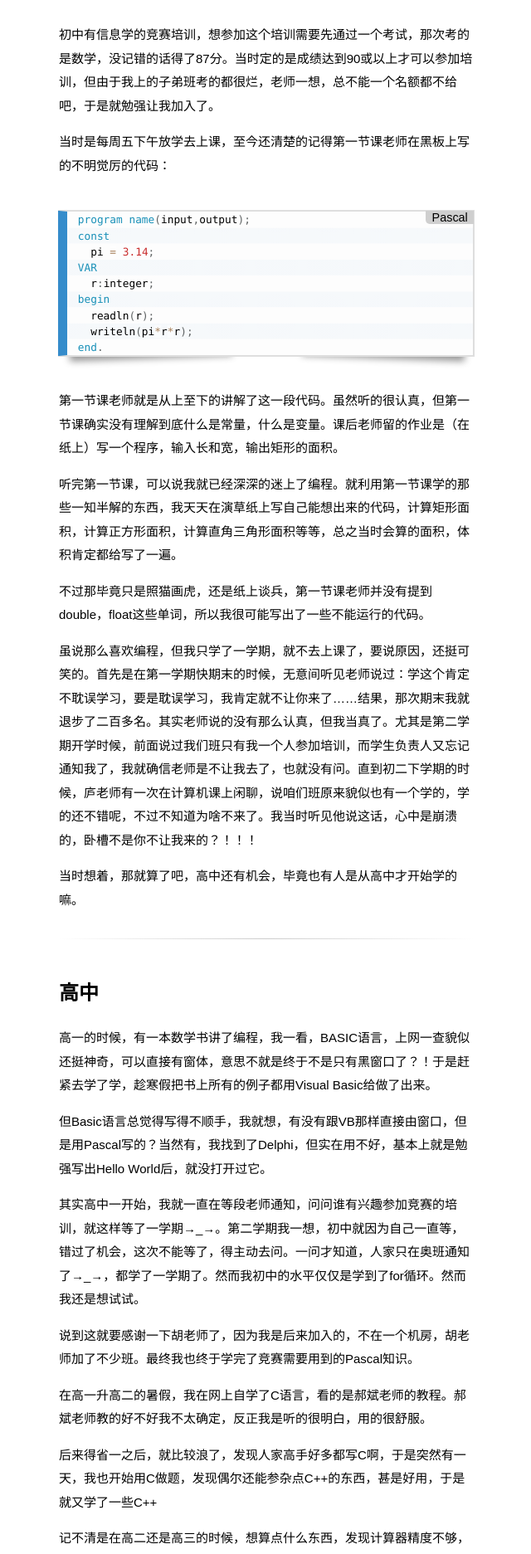
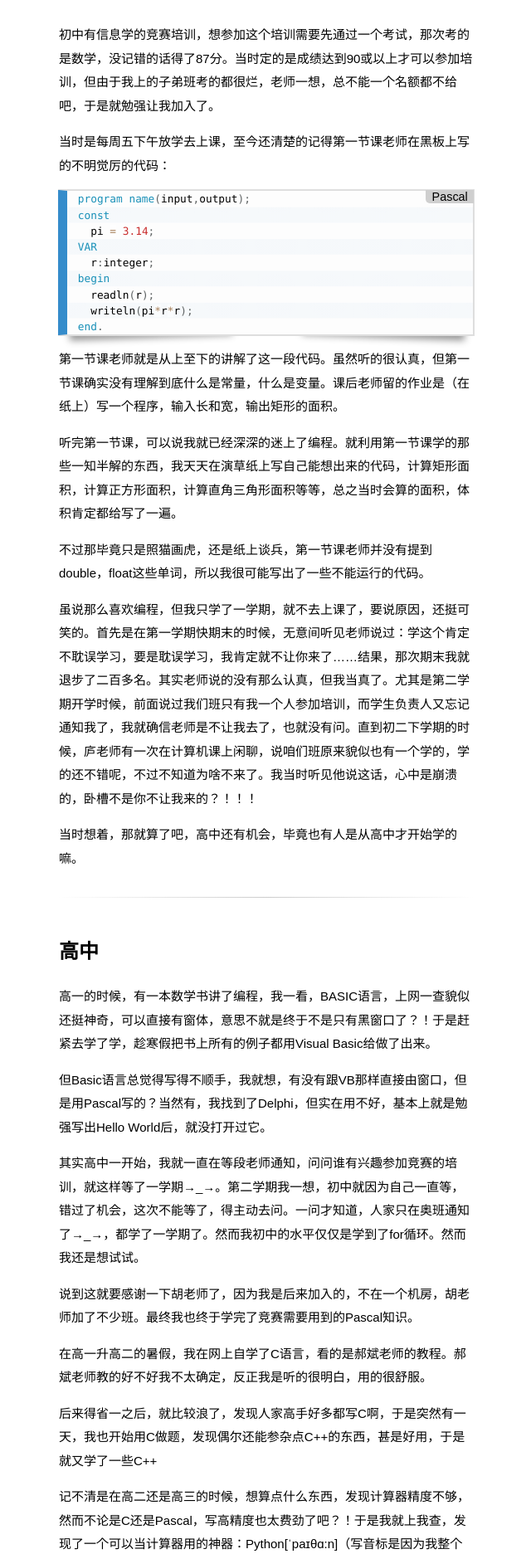
Before and after one commit to AlanXue1997/AlanXue1997.github.io, a Jekyll site: the page built from _posts/2016-03-06-hello-world.markdown, in a window 1280 px wide. Shown: the part 785-2658 px from the top of the page at 83% size, without its empty margins (319-959 px from the left). Built offline with Jekyll 4.4.1, drawn with Linux system fonts in a browser that asks for light colours; some web fonts are replaced.

Commit message:
1.1.1
根据github发回的warning，修改highlighter

```diff
--- a/_config.yml
+++ b/_config.yml
@@ -16,7 +16,8 @@ permalink:          /notes/:title # Post permalink
 timezone:           Asia/Kuala_Lumpur # https://en.wikipedia.org/wiki/List_of_tz_database_time_zones
 
 # Site Build
-highlighter:        pygments
+# highlighter:        pygments
+highlighter:        prism
 #markdown:           redcarpet
 #redcarpet:
 #    extensions:     ["no_intra_emphasis", "fenced_code_blocks", "autolink", "tables", "with_toc_data", "highlight", "footnotes"]
```
